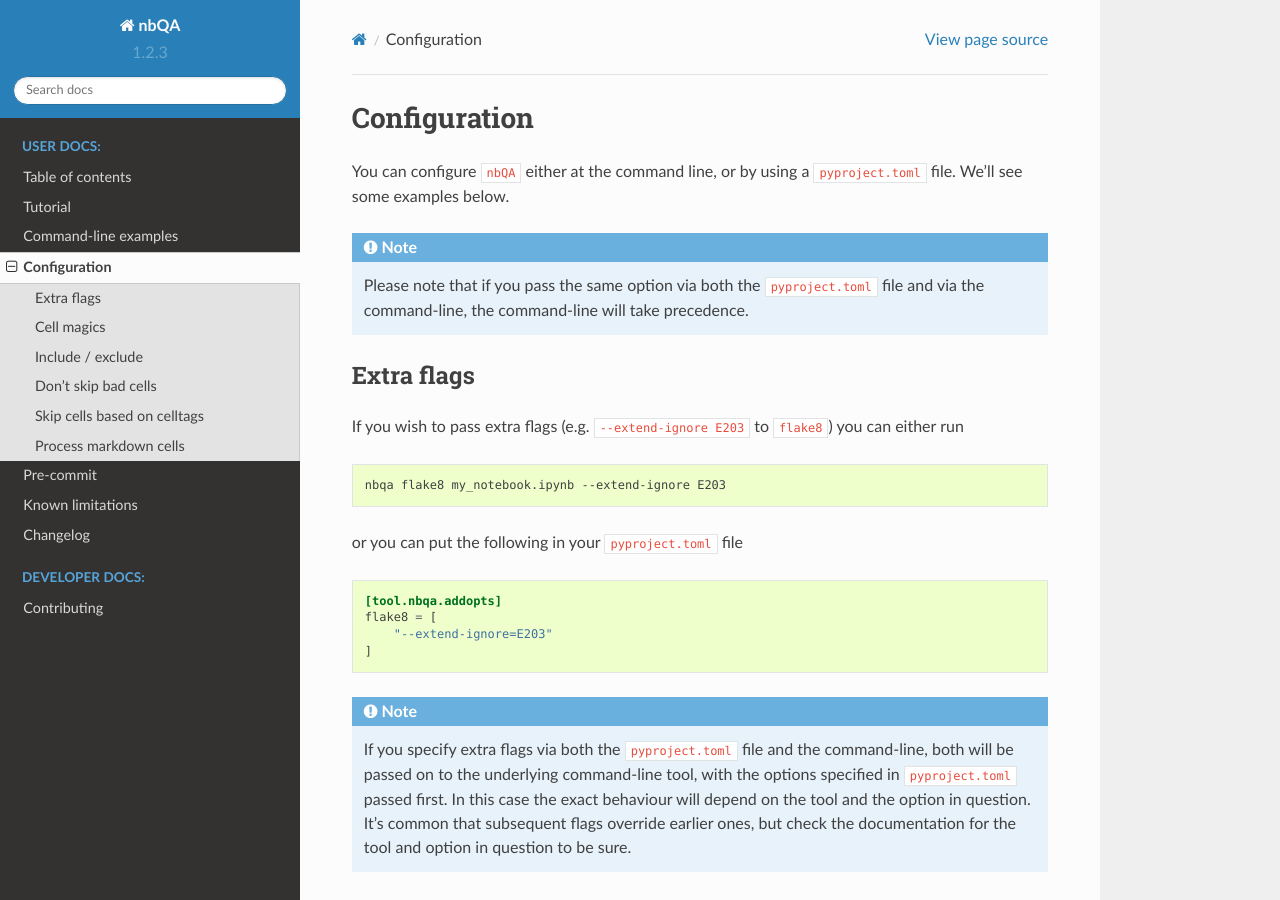
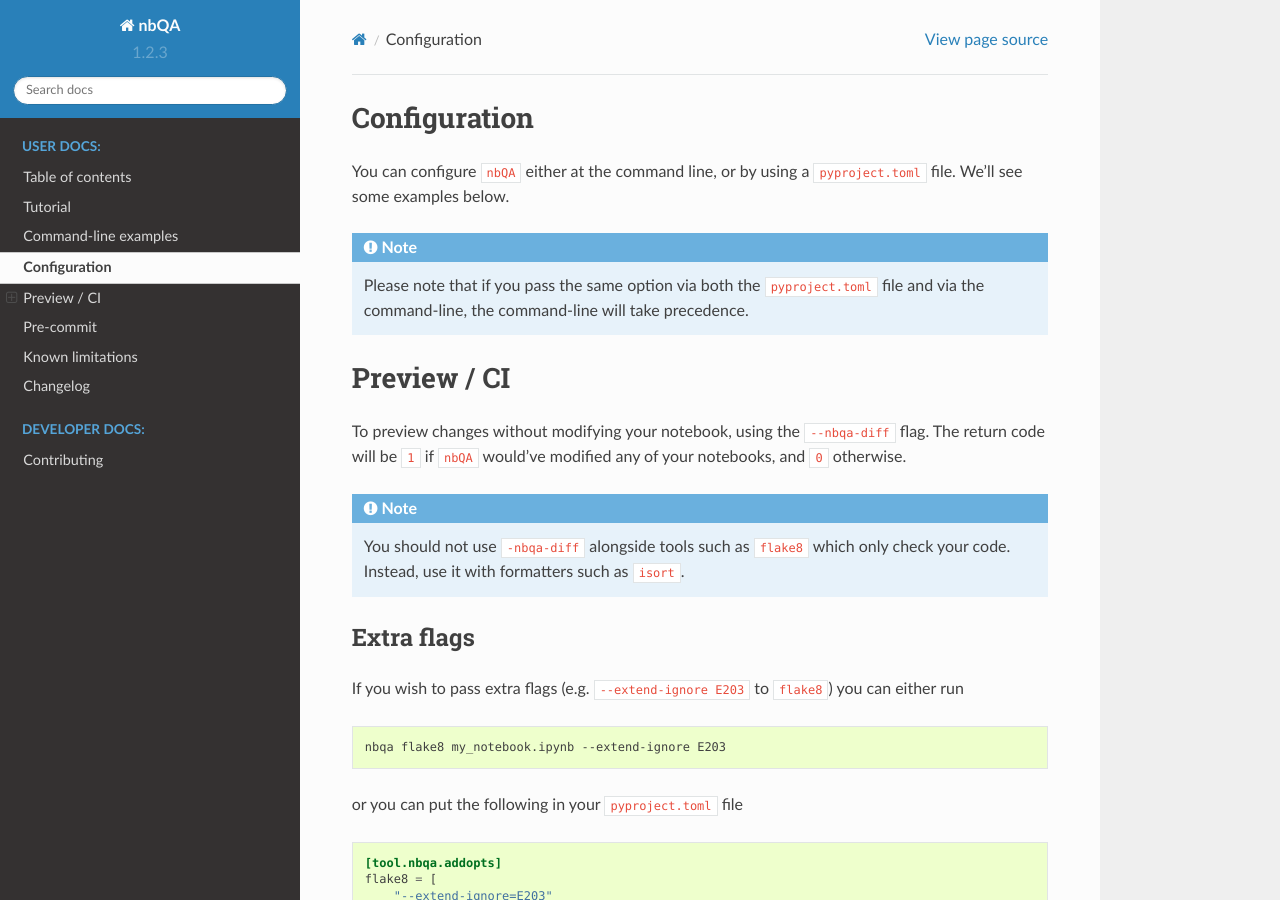
Before and after one commit to nbQA-dev/nbQA, a Sphinx documentation site: the page built from docs/configuration.rst, in a window 1280 px wide and 900 px high. Built offline with Sphinx 7.4.7 and the Read the Docs theme 2.0.0, drawn with Linux system fonts in a browser that asks for light colours.

Commit message:
exit 1 with nbqa-diff

```diff
--- a/docs/configuration.rst
+++ b/docs/configuration.rst
@@ -7,6 +7,15 @@
 
 .. note::
     Please note that if you pass the same option via both the :code:`pyproject.toml` file and via the command-line, the command-line will take precedence.
+
+Preview / CI
+------------
+
+To preview changes without modifying your notebook, using the :code:`--nbqa-diff` flag. The return code will be ``1`` if ``nbQA`` would've modified any of
+your notebooks, and ``0`` otherwise.
+
+.. note::
+    You should not use ``-nbqa-diff`` alongside tools such as ``flake8`` which only check your code. Instead, use it with formatters such as ``isort``.
 
 Extra flags
 ~~~~~~~~~~~
--- a/requirements-dev.txt
+++ b/requirements-dev.txt
@@ -1,6 +1,6 @@
 autoflake
 autopep8
-black
+black==21.12b0  # todo: unpin
 blacken-docs
 coverage[toml]
 flake8
```
Also changed, not shown: README.md (+1 -1 lines), 2 other files.
